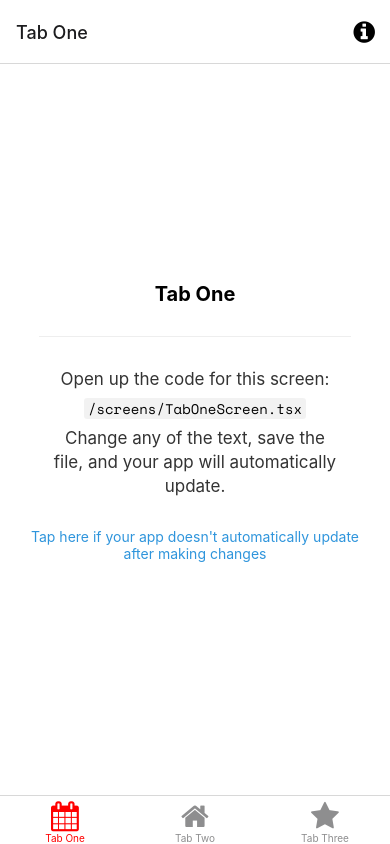
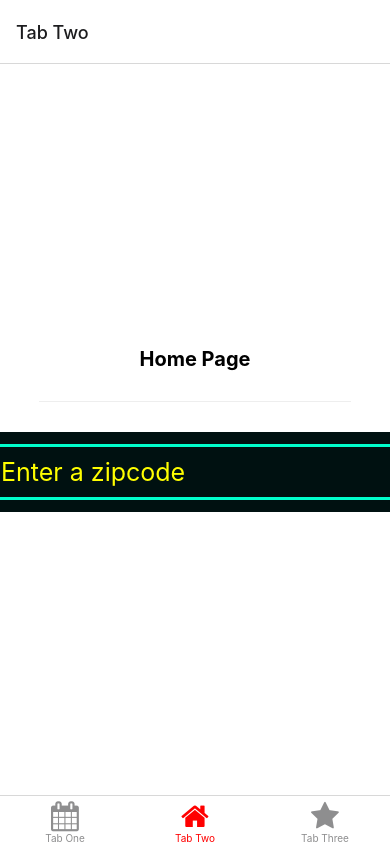
Before and after one commit to Davideo37/StarGaze-v1-app, a React Native app in the folder Stargaze/: screen / in a window 390 px wide. Built offline with nearby package versions, Linux system fonts and the light colour scheme; no server answers; what expo-linking would draw is missing.

Commit message:
Adjusted the views for TabThree and TabTwo

```diff
--- a/Stargaze/App.tsx
+++ b/Stargaze/App.tsx
@@ -6,7 +6,7 @@ import useColorScheme from './hooks/useColorScheme';
 import Navigation from './navigation';
 
 export default function App() {
-  const isLoadingComplete = useCachedResources();
+  const isLoadingComplete = useCachedResources("01984");
   const colorScheme = useColorScheme();
 
   if (!isLoadingComplete) {
--- /dev/null
+++ b/Stargaze/components/LocationSearch.tsx
@@ -0,0 +1,42 @@
+import { SafeAreaView, TextInput, StyleSheet } from "react-native";
+import { useState } from "react";
+import { Text, View } from "./Themed";
+
+export default function LocationSearch() {
+    const [location, setLocation] = useState("");
+    const [tempLocation, setTempLocation] = useState("");
+    const handleSubmitLocation = () => {
+        setLocation(tempLocation);
+    };
+    return (
+        <View>
+            <SafeAreaView style={styles.inputView}>
+                <TextInput
+                    style={styles.input}
+                    value={tempLocation}
+                    placeholder={"Enter a zipcode"}
+                    placeholderTextColor={"#FF0"}
+                    onChangeText={setTempLocation}
+                    onSubmitEditing={handleSubmitLocation}
+                />
+            </SafeAreaView>
+        </View>
+    );
+}
+const styles = StyleSheet.create({
+  inputView: {
+    alignItems: "center",
+    justifyContent: "center",
+    backgroundColor: "#011",
+  },
+  input: {
+    alignItems: "center",
+    justifyContent: "center",
+    margin: 12,
+    borderWidth: 3,
+    borderColor: "#0FC",
+    padding: 10,
+    color: "#FF0",
+    fontSize: 25,
+  },
+});
--- a/Stargaze/hooks/useCachedResources.ts
+++ b/Stargaze/hooks/useCachedResources.ts
@@ -3,9 +3,8 @@ import * as Font from 'expo-font';
 import * as SplashScreen from 'expo-splash-screen';
 import { useEffect, useState } from 'react';
 let responseJson;
-export default function useCachedResources() {
+export default function useCachedResources(location: string) {
   const [isLoadingComplete, setLoadingComplete] = useState(false);
-  const [location, setLocation] = useState("01984");
 
   // Load any resources or data that we need prior to rendering the app
   useEffect(() => {
@@ -37,7 +36,6 @@ export default function useCachedResources() {
 
     loadResourcesAndDataAsync();
   }, []);
-
   return isLoadingComplete;
 }
 export { responseJson };
--- a/Stargaze/navigation/LinkingConfiguration.ts
+++ b/Stargaze/navigation/LinkingConfiguration.ts
@@ -25,6 +25,11 @@ const linking: LinkingOptions<RootStackParamList> = {
               TabTwoScreen: 'two',
             },
           },
+          TabThree: {
+            screens: {
+              TabThreeScreen: 'three',
+            },
+          },
         },
       },
       Modal: 'modal',
--- a/Stargaze/navigation/index.tsx
+++ b/Stargaze/navigation/index.tsx
@@ -59,7 +59,7 @@ function BottomTabNavigator() {
 
   return (
     <BottomTab.Navigator
-      initialRouteName="TabOne"
+      initialRouteName="TabTwo"
       screenOptions={{
         tabBarActiveTintColor: "red",
 
--- a/Stargaze/screens/TabTwoScreen.tsx
+++ b/Stargaze/screens/TabTwoScreen.tsx
@@ -1,14 +1,15 @@
 import { StyleSheet } from 'react-native';
 
 import EditScreenInfo from '../components/EditScreenInfo';
+import LocationSearch from '../components/LocationSearch';
 import { Text, View } from '../components/Themed';
 
 export default function TabTwoScreen() {
   return (
     <View style={styles.container}>
-      <Text style={styles.title}>Tab Two</Text>
+      <Text style={styles.title}>Home Page</Text>
       <View style={styles.separator} lightColor="#eee" darkColor="rgba(255,255,255,0.1)" />
-      <EditScreenInfo path="/screens/TabTwoScreen.tsx" />
+      <LocationSearch/>
     </View>
   );
 }
--- a/Stargaze/screens/WeatherScreen.js
+++ b/Stargaze/screens/WeatherScreen.js
@@ -7,7 +7,13 @@ export default function WeatherScreen() {
     return (
       <View style={styles.container}>
         <Text style={styles.title}>
-          {checkWeather(responseJson.current.condition.text, responseJson.current.temp_f)}
+          {responseJson.location.name + ", " + responseJson.location.region}
+        </Text>
+        <Text style={styles.title}>
+          {checkWeather(
+            responseJson.current.condition.text,
+            responseJson.current.temp_f
+          )}
         </Text>
         <Image
           style={styles.weatherImage}
```
Also changed, not shown: Stargaze/hooks/fetchWeatherData.ts (deleted, +0 -34 lines).
